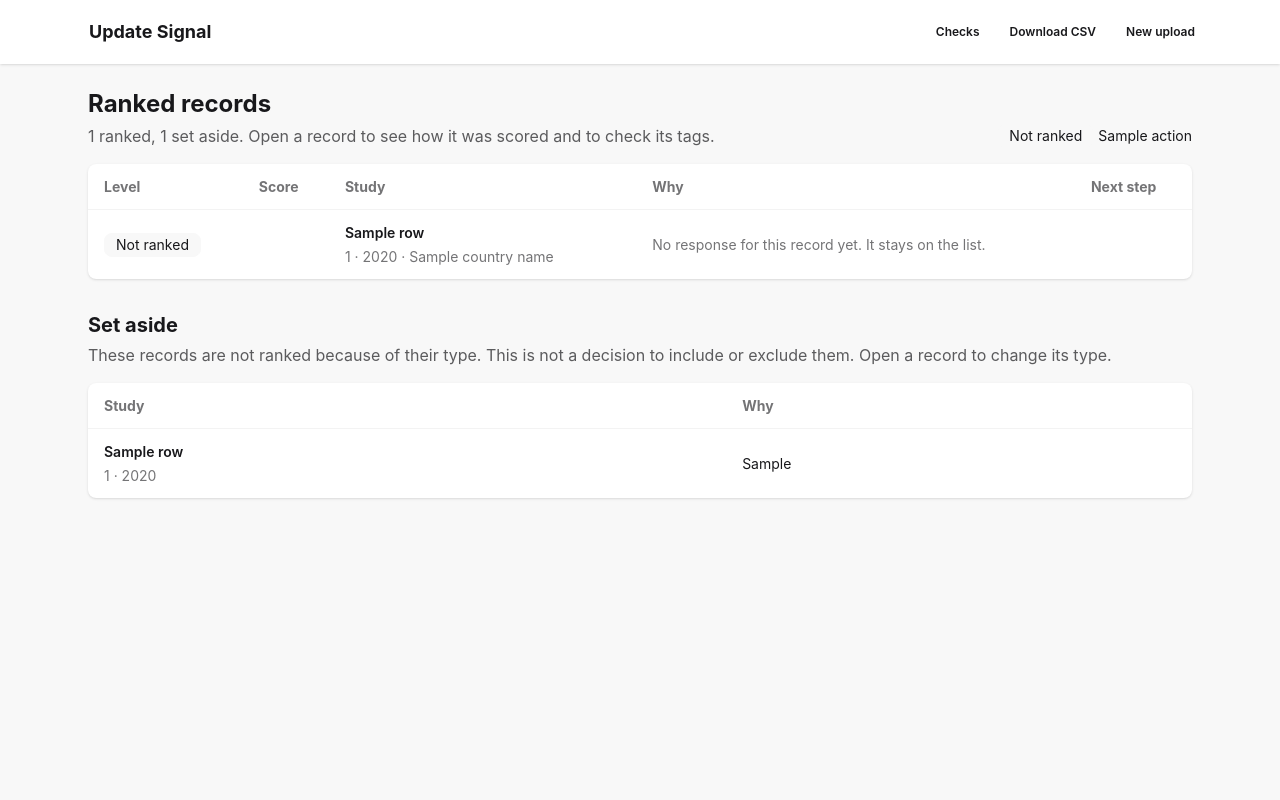
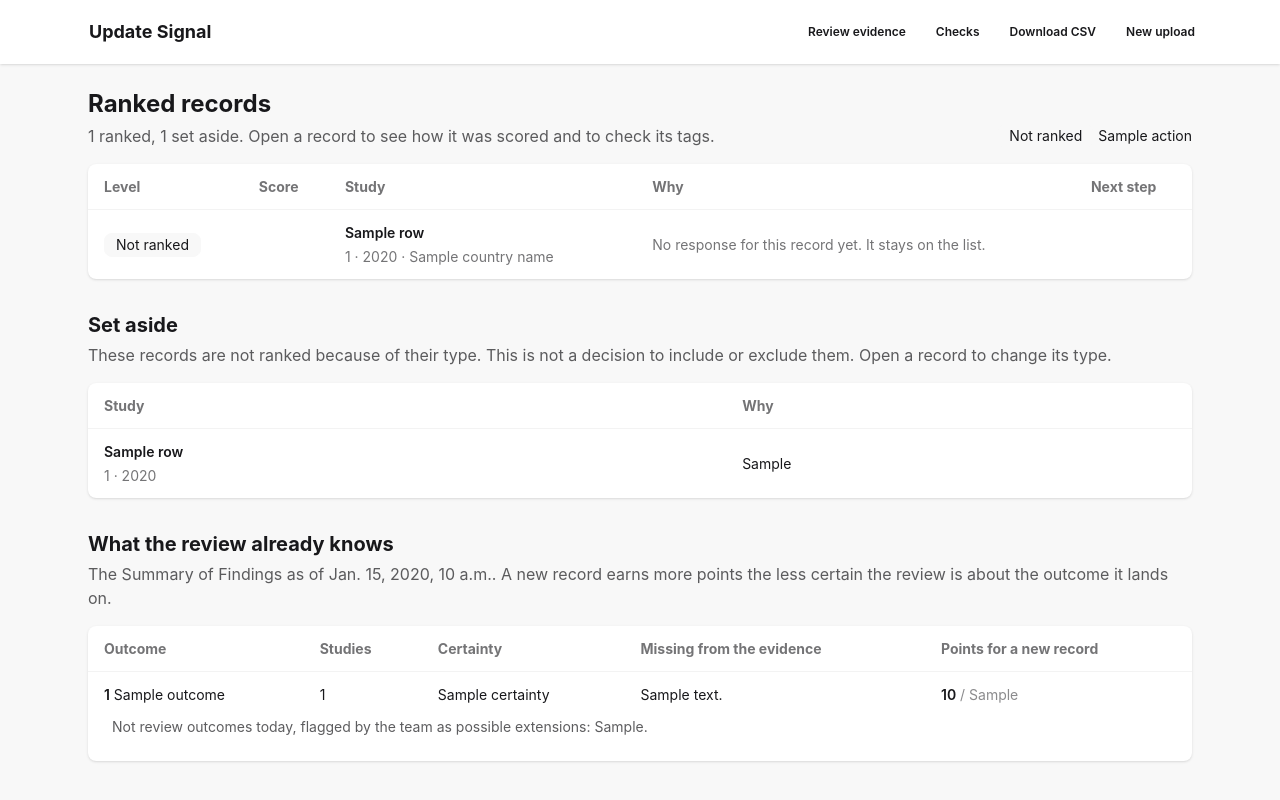
Before and after one commit to penkin/living-systematic-review, a Django app: template web/templates/run_detail.html in a window 1280 px wide. Run offline with Django 5.2, Linux system fonts and the light colour scheme; the template is opened without the code that fills it: most values are stand-ins (such as "Sample title", 1, 10 or a date in 2020).

Commit message:
Show the Summary of Findings on the ranked list and land on the tag row after Agree or Change
The ranked list gets a table of the nine outcomes with study count, certainty,
missing contexts and the points a new record earns. After Agree or Change the
redirect carries an anchor to the row the reviewer touched, and that row shows
a tint. A tag that a human has agreed or changed offers Change only.

```diff
--- a/web/templates/record_detail.html
+++ b/web/templates/record_detail.html
@@ -83,7 +83,7 @@
     <p class="text-base-content/70">Every tag is a suggestion until you look at it. Agree with it, or change it. The score updates at once.</p>
     <div class="divide-y divide-base-200">
     {% for check in checks %}
-      <div class="grid gap-x-6 gap-y-3 py-4 md:grid-cols-[minmax(0,1fr)_minmax(0,1.5fr)_max-content] md:items-start">
+      <div id="tag-{{ check.field }}" class="-mx-3 grid gap-x-6 gap-y-3 rounded-box px-3 py-4 scroll-mt-4 target:bg-primary/5 md:grid-cols-[minmax(0,1fr)_minmax(0,1.5fr)_max-content] md:items-start">
         <div>
           <div class="font-medium">{{ check.label }}</div>
           <div class="text-sm text-base-content/60">{{ check.help }}</div>
@@ -97,13 +97,15 @@
           </div>
           {% if check.evidence %}<q class="mt-1 block text-sm italic text-base-content/70">{{ check.evidence }}</q>{% endif %}
         </div>
-        <div class="flex items-center gap-2">
+        <div class="flex items-center gap-2 md:justify-end">
+          {% if check.status_word == "Suggested" %}
           <form method="post" action="{% url 'set_tag' run_id row.record_id %}">
             {% csrf_token %}
             <input type="hidden" name="field" value="{{ check.field }}">
             <input type="hidden" name="value" value="{{ check.value }}">
             <button type="submit" class="btn btn-sm btn-primary w-20">Agree</button>
           </form>
+          {% endif %}
           <form method="post" action="{% url 'set_tag' run_id row.record_id %}" class="join">
             {% csrf_token %}
             <input type="hidden" name="field" value="{{ check.field }}">
--- a/web/templates/run_detail.html
+++ b/web/templates/run_detail.html
@@ -1,5 +1,6 @@
 {% extends "base.html" %}
 {% block nav %}
+<a class="btn btn-ghost btn-sm" href="#review">Review evidence</a>
 <a class="btn btn-ghost btn-sm" href="{% url 'evaluate' run_id %}">Checks</a>
 <a class="btn btn-ghost btn-sm" href="{% url 'signals_csv' run_id %}">Download CSV</a>
 <a class="btn btn-ghost btn-sm" href="{% url 'upload' %}">New upload</a>
@@ -69,4 +70,26 @@
     </table>
   </div>
 </div>
+
+<h2 id="review" class="mt-8 text-xl font-bold">What the review already knows</h2>
+<p class="mt-1 text-base-content/70">The Summary of Findings as of {{ sof_date }}. A new record earns more points the less certain the review is about the outcome it lands on.</p>
+<div class="card mt-4 bg-base-100 shadow-sm">
+  <div class="overflow-x-auto">
+    <table class="table table-zebra">
+      <thead><tr><th>Outcome</th><th>Studies</th><th>Certainty</th><th>Missing from the evidence</th><th>Points for a new record</th></tr></thead>
+      <tbody>
+      {% for o in outcomes %}
+        <tr>
+          <td><span class="font-semibold">{{ o.id }}</span> {{ o.name }}</td>
+          <td>{{ o.n_studies }}</td>
+          <td>{{ o.certainty }}</td>
+          <td>{{ o.absent_contexts|join:", " }}</td>
+          <td class="whitespace-nowrap"><span class="font-semibold">{{ o.points }}</span> <span class="text-base-content/50">/ {{ uncertainty_max }}</span></td>
+        </tr>
+      {% endfor %}
+      </tbody>
+    </table>
+  </div>
+  <div class="card-body pt-0 text-sm text-base-content/70">Not review outcomes today, flagged by the team as possible extensions: {{ out_of_scope|join:" · " }}.</div>
+</div>
 {% endblock %}
```
Also changed, not shown: web/tests.py (+6 -1 lines), web/views.py (+8 -1 lines), web/static/app.css.
